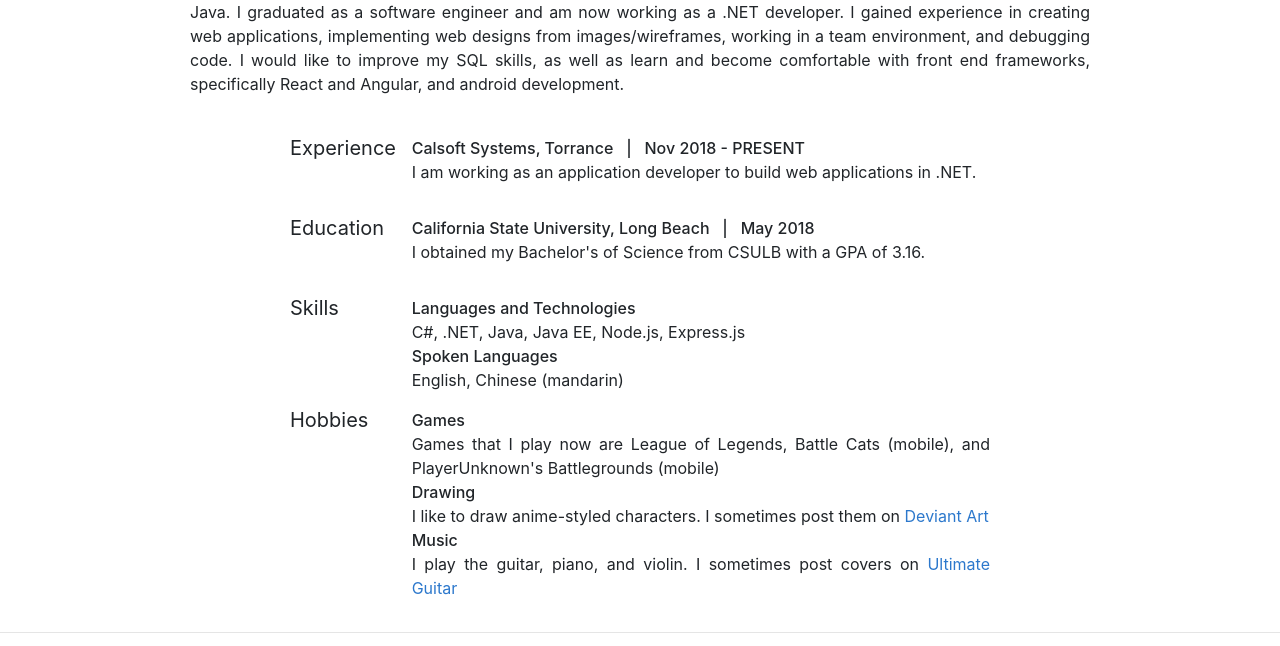
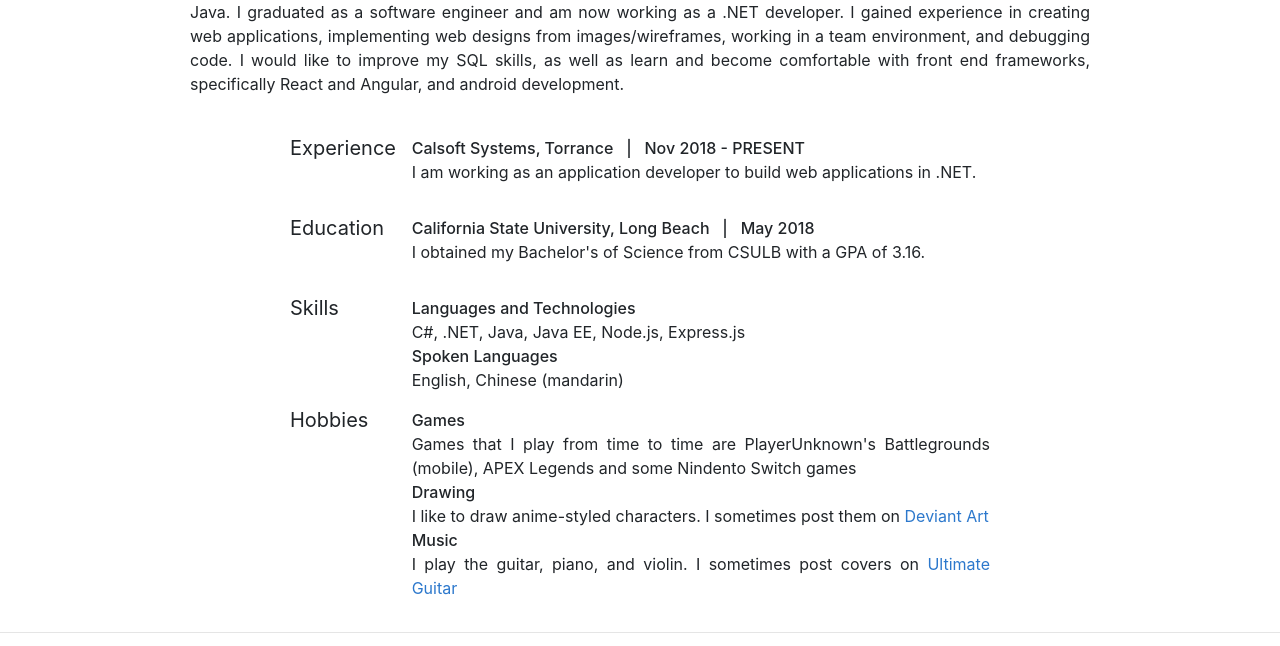
Before and after one commit to mandapie/mandapie.github.io, a plain HTML site: page about.html in a window 1280 px wide. Shown: the part 156-802 px from the top of the page. Drawn offline with nearby package versions, Linux system fonts and the light colour scheme.

Commit message:
updated about

```diff
--- a/about.html
+++ b/about.html
@@ -93,15 +93,14 @@
                 </div>
                 <div class="col-sm-9 col-md-10">
                     <strong>Games</strong><br>
-                    Games that I play now are League of Legends, Battle Cats (mobile), and PlayerUnknown's
-                    Battlegrounds (mobile)<br>
+                    Games that I play from time to time are PlayerUnknown's Battlegrounds (mobile), APEX Legends and some Nindento Switch games<br>
                     <strong>Drawing</strong><br>
-                    I like to draw anime-styled characters. I sometimes post them on <a class="link" href="https://www.deviantart.com/ecromaniac">Deviant
-                        Art</a><br>
+                    I like to draw anime-styled characters. I sometimes post them on
+                    <a class="link" href="https://www.deviantart.com/ecromaniac">Deviant Art</a><br>
                     <strong>Music</strong><br>
                     I play the guitar, piano, and violin.
-                    I sometimes post covers on <a class="link" href="http://profile.ultimate-guitar.com/ecromaniac/">Ultimate
-                        Guitar</a>
+                    I sometimes post covers on
+                    <a class="link" href="http://profile.ultimate-guitar.com/ecromaniac/">Ultimate Guitar</a>
                 </div>
             </div>
         </div>
```
